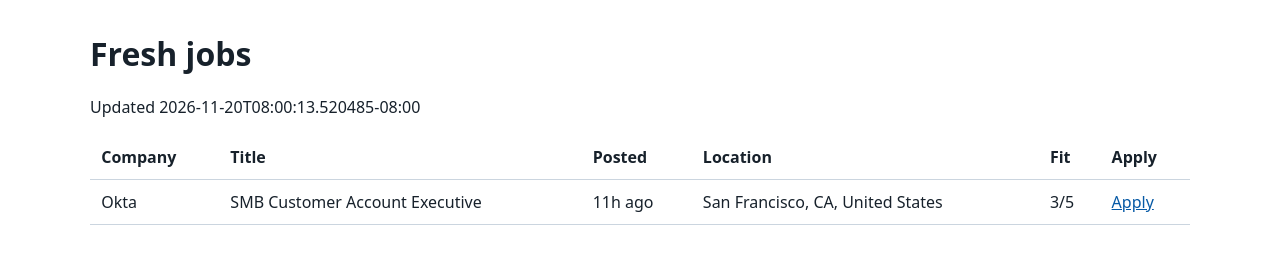
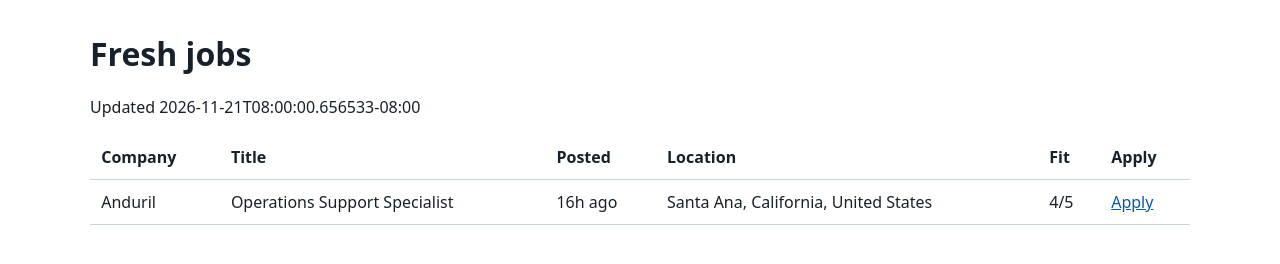
Before and after one commit to keenanfrancisco/job-board, a plain HTML site: page k-fff9373fef/index.html in a window 1280 px wide. Drawn offline with Linux system fonts and the light colour scheme.

Commit message:
jobs 2026-11-21 k-fff9373fef

```diff
--- a/k-fff9373fef/index.html
+++ b/k-fff9373fef/index.html
@@ -1,2 +1,2 @@
 <!doctype html>
-<html lang="en"><head><meta charset="utf-8"><meta name="viewport" content="width=device-width,initial-scale=1"><meta name="robots" content="noindex"><title>Fresh jobs</title><style>body{font:16px system-ui,sans-serif;margin:2rem;color:#17212b;background:#fff}main{max-width:1100px;margin:auto}table{border-collapse:collapse;width:100%}td,th{text-align:left;padding:.7rem;border-bottom:1px solid #cbd5df}.table{overflow-x:auto}a{color:#075aa6}caption{text-align:left}</style></head><body><main><h1>Fresh jobs</h1><p>Updated 2026-11-20T08:00:13.520485-08:00</p><div class="table"><table><thead><tr><th>Company</th><th>Title</th><th>Posted</th><th>Location</th><th>Fit</th><th>Apply</th></tr></thead><tbody><tr><td>Okta</td><td>SMB Customer Account Executive</td><td>11h ago</td><td>San Francisco, CA, United States</td><td>3/5</td><td><a href="https://www.okta.com/company/careers/opportunity/8404911?gh_jid=8404911">Apply</a></td></tr></tbody></table></div></main></body></html>
+<html lang="en"><head><meta charset="utf-8"><meta name="viewport" content="width=device-width,initial-scale=1"><meta name="robots" content="noindex"><title>Fresh jobs</title><style>body{font:16px system-ui,sans-serif;margin:2rem;color:#17212b;background:#fff}main{max-width:1100px;margin:auto}table{border-collapse:collapse;width:100%}td,th{text-align:left;padding:.7rem;border-bottom:1px solid #cbd5df}.table{overflow-x:auto}a{color:#075aa6}caption{text-align:left}</style></head><body><main><h1>Fresh jobs</h1><p>Updated 2026-11-21T08:00:00.656533-08:00</p><div class="table"><table><thead><tr><th>Company</th><th>Title</th><th>Posted</th><th>Location</th><th>Fit</th><th>Apply</th></tr></thead><tbody><tr><td>Anduril</td><td>Operations Support Specialist</td><td>16h ago</td><td>Santa Ana, California, United States</td><td>4/5</td><td><a href="https://boards.greenhouse.io/andurilindustries/jobs/5304075007?gh_jid=5304075007">Apply</a></td></tr></tbody></table></div></main></body></html>
```
Also changed, not shown: k-fff9373fef/2026-10-21.html (deleted, +0 -2 lines), k-fff9373fef/2026-11-21.html (added, +2 -0 lines).
